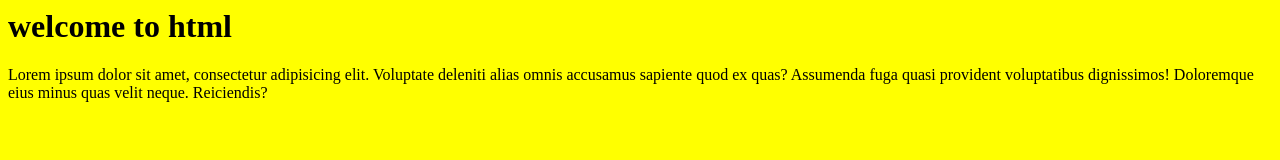
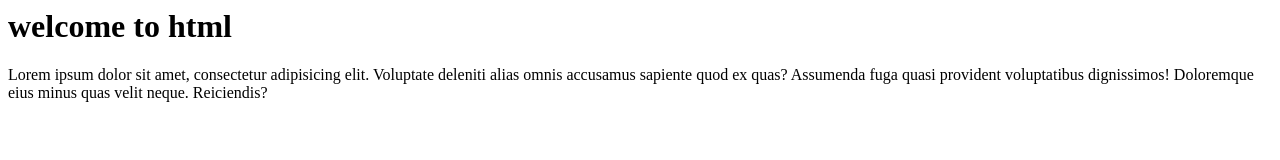
Before and after one commit to motupally/Fullstack_00039, a plain HTML site: page index.html in a window 1280 px wide. Drawn offline with Linux system fonts and the light colour scheme.

Commit message:
bgcolor removed index.html

```diff
--- a/index.html
+++ b/index.html
@@ -2,7 +2,7 @@
     <head>
         <title>Welcome</title>
      </head>
-  <body bgcolor="yellow">
+  <body >
     <h1>welcome to html </h1>
     <p>Lorem ipsum dolor sit amet, consectetur adipisicing elit. Voluptate deleniti alias omnis accusamus sapiente quod ex quas? Assumenda fuga quasi provident voluptatibus dignissimos! Doloremque eius minus quas velit neque. Reiciendis?</p>
   </body>
```
